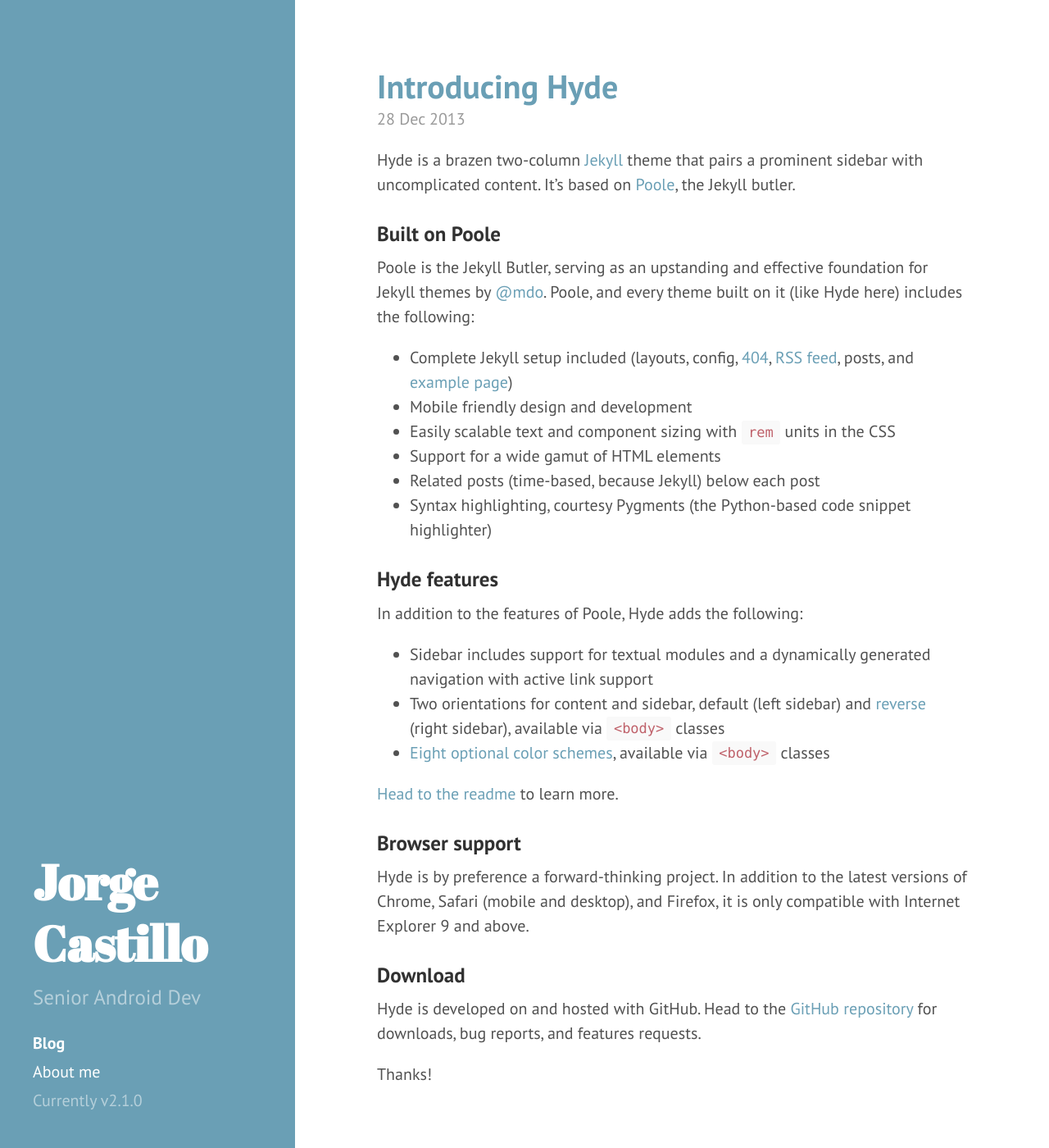
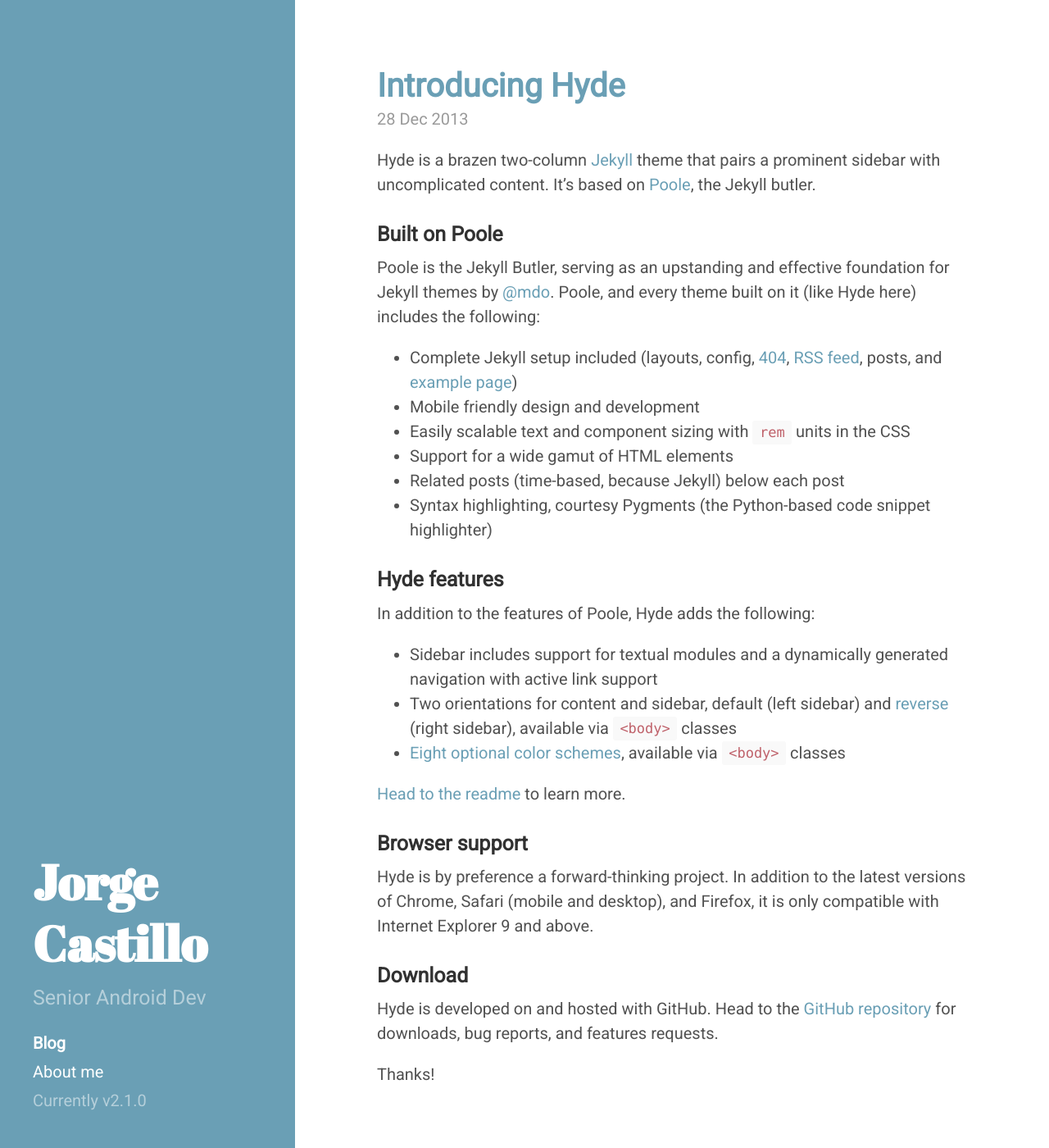
Before and after one commit to raja-ar/jorgecastilloprz.github.io, a Jekyll site: the page built from index.html, in a window 1280 px wide and 1400 px high. Shown: the whole window at 82% size. Built offline with Jekyll 4.4.1, drawn with Linux system fonts in a browser that asks for light colours; Markdown is read by kramdown in place of the engine named in the settings; the list of posts is cut into pages by our own code.

Commit message:
Changed font to roboto webfont.

```diff
--- a/_includes/head.html
+++ b/_includes/head.html
@@ -19,7 +19,7 @@
   <link rel="stylesheet" href="{{ site.baseurl }}public/css/syntax.css">
   <link rel="stylesheet" href="{{ site.baseurl }}public/css/hyde.css">
   <link rel="stylesheet" href="http://fonts.googleapis.com/css?family=PT+Sans:400,400italic,700|Abril+Fatface">
-
+  <link href='http://fonts.googleapis.com/css?family=Roboto|Roboto+Mono|Roboto+Slab' rel='stylesheet' type='text/css'>
   <!-- Icons -->
   <link rel="apple-touch-icon-precomposed" sizes="144x144" href="{{ site.baseurl }}public/apple-touch-icon-144-precomposed.png">
                                  <link rel="shortcut icon" href="{{ site.baseurl }}public/favicon.ico">
--- a/public/css/hyde.css
+++ b/public/css/hyde.css
@@ -32,7 +32,7 @@
  */
 
 html {
-  font-family: "PT Sans", Helvetica, Arial, sans-serif;
+  font-family: 'Roboto', sans-serif
 }
 @media (min-width: 48em) {
   html {
```
